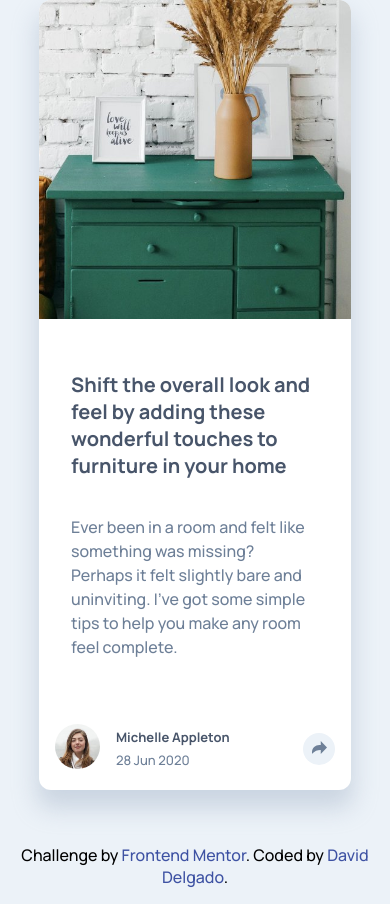
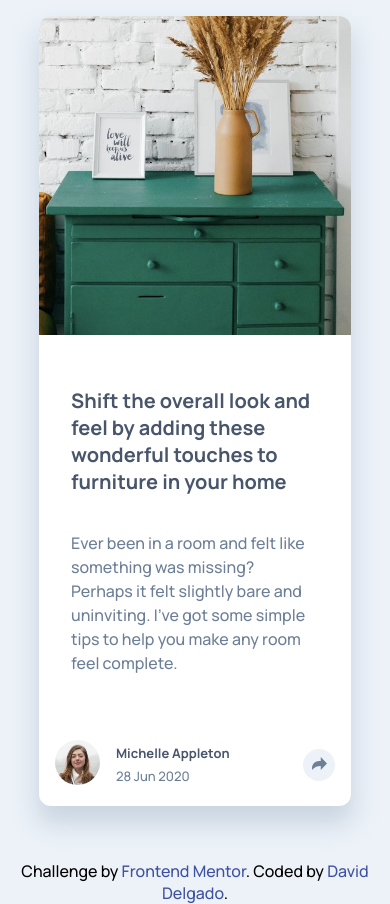
Before and after one commit to David35D/article-preview-component, a plain HTML site: page index.html in a window 390 px wide. Drawn offline with Linux system fonts and the light colour scheme.

Commit message:
Update styles.css
Added padding top on the main element to prevent it from hitting the top on mobile

```diff
--- a/styles.css
+++ b/styles.css
@@ -13,6 +13,10 @@ body {
     flex-direction: column;
     justify-content: center;
     min-height: 100vh;
+}
+
+main {
+    padding-top: 1rem;
 }
 
 .sr-only {
```
